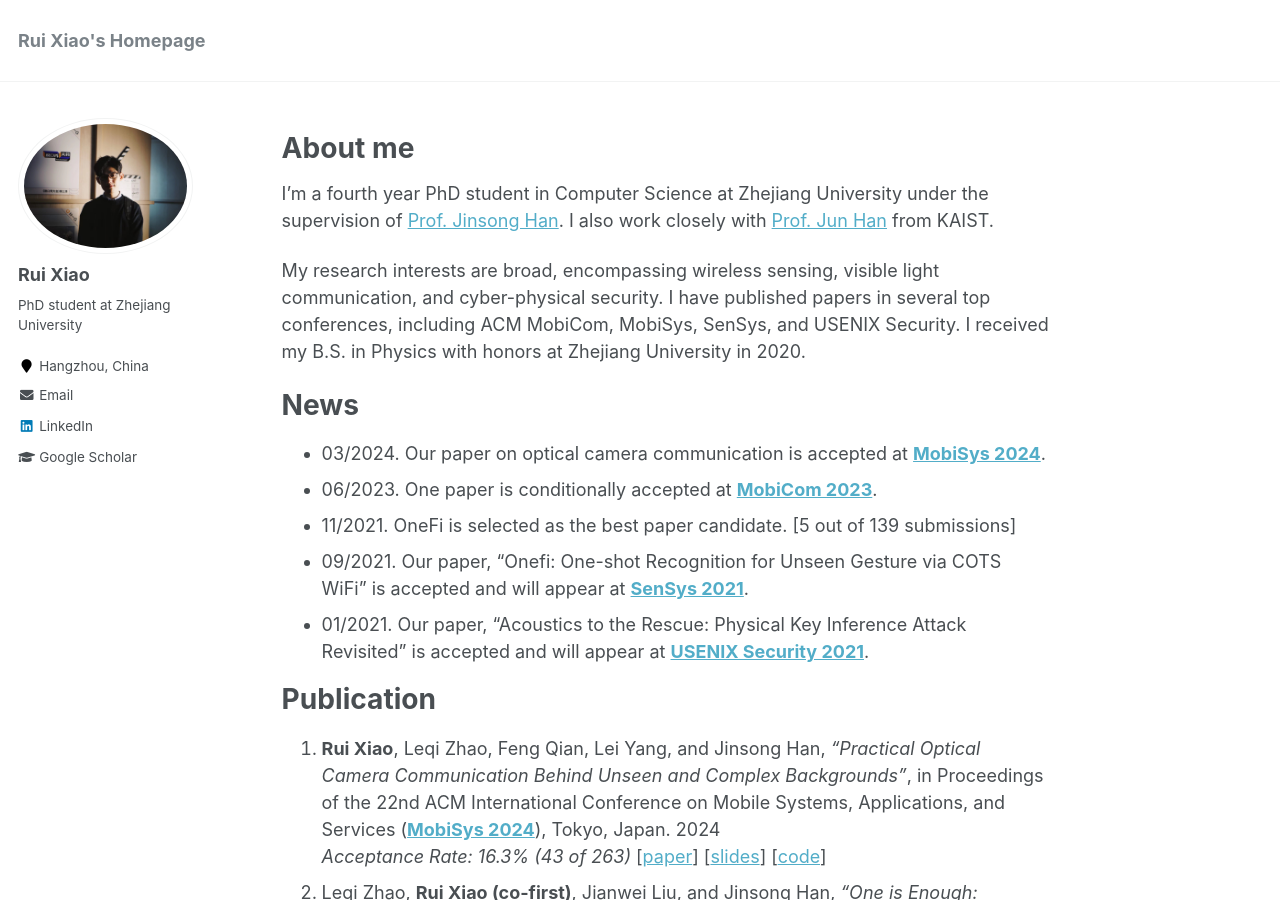
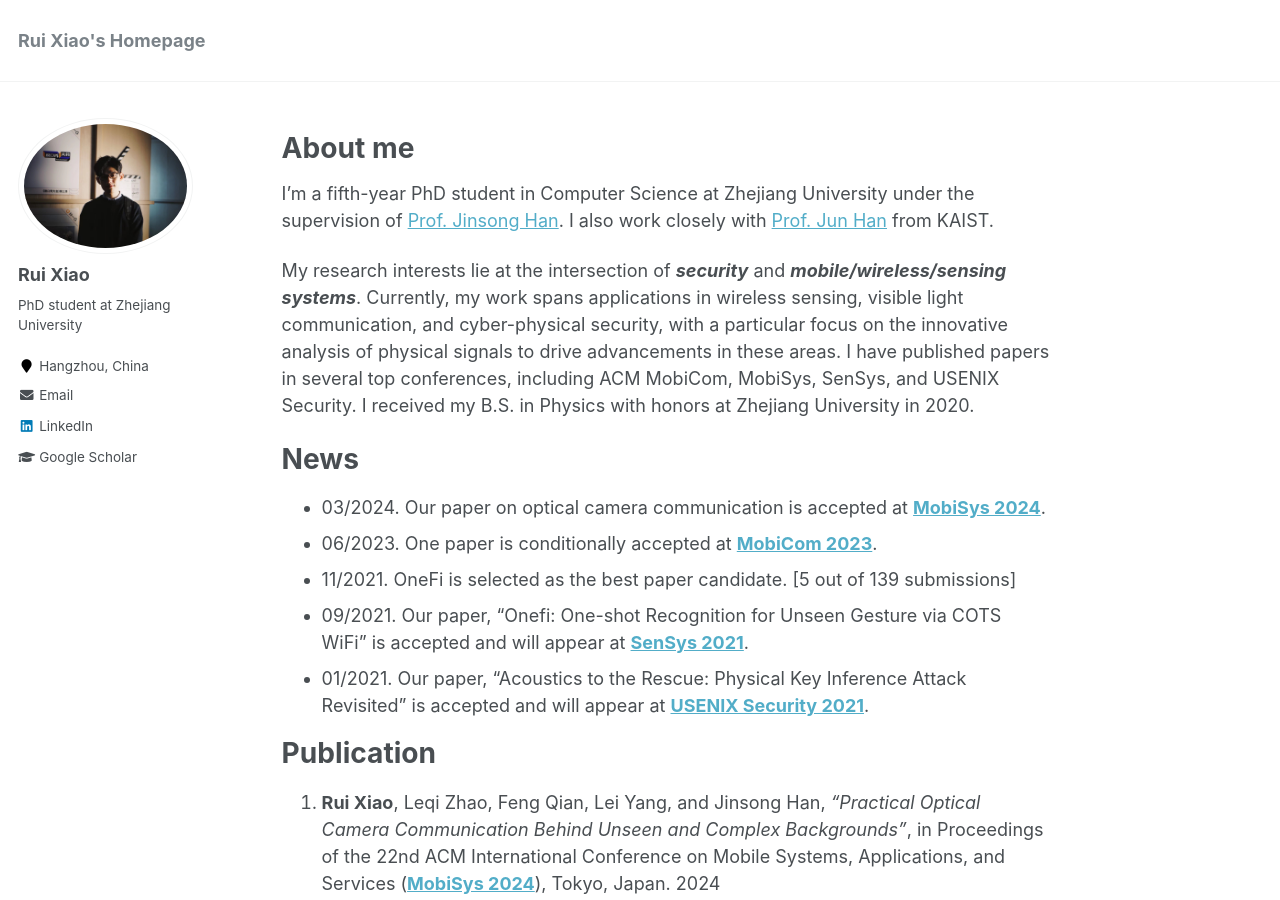
Before and after one commit to ruixiao24/ruixiao24.github.io, a Jekyll site: the page built from _pages/about.md, in a window 1280 px wide and 900 px high. Built offline with Jekyll 4.4.1, drawn with Linux system fonts in a browser that asks for light colours.

Commit message:
Update about.md

```diff
--- a/_pages/about.md
+++ b/_pages/about.md
@@ -10,9 +10,9 @@
 
 # About me
 
-I'm a fourth year PhD student in Computer Science at Zhejiang University under the supervision of [Prof. Jinsong Han](https://person.zju.edu.cn/en/hanjinsong). I also work closely with [Prof. Jun Han](http://www.junhan.org/) from KAIST.
+I'm a fifth-year PhD student in Computer Science at Zhejiang University under the supervision of [Prof. Jinsong Han](https://person.zju.edu.cn/en/hanjinsong). I also work closely with [Prof. Jun Han](http://www.junhan.org/) from KAIST.
 
-My research interests are broad, encompassing wireless sensing, visible light communication, and cyber-physical security. I have published papers in several top conferences, including ACM MobiCom, MobiSys, SenSys, and USENIX Security. I received my B.S. in Physics with honors at Zhejiang University in 2020.
+My research interests lie at the intersection of ***security*** and ***mobile/wireless/sensing systems***. Currently, my work spans applications in wireless sensing, visible light communication, and cyber-physical security, with a particular focus on the innovative analysis of physical signals to drive advancements in these areas. I have published papers in several top conferences, including ACM MobiCom, MobiSys, SenSys, and USENIX Security. I received my B.S. in Physics with honors at Zhejiang University in 2020.
 
 # News
 - 03/2024. Our paper on optical camera communication is accepted at **[MobiSys 2024](https://sigmobile.org/mobisys/2024/)**.
```
